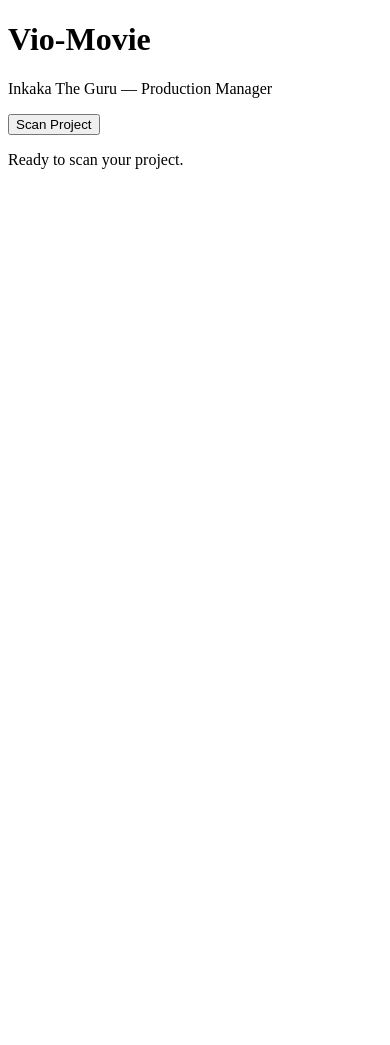
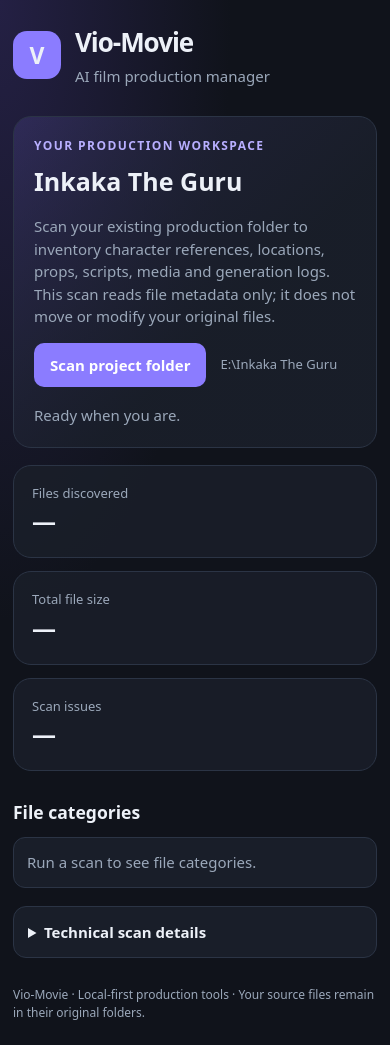
Before and after one commit to Tmazst/Vio-Movie, a Flask app: page / in a window 390 px wide. Before the commit the page ends 169 px from the top, so only its background shows below. Run offline with Flask 3, Linux system fonts and the light colour scheme.

Commit message:
Improve Vio-Movie dashboard template

```diff
--- a/app/templates/index.html
+++ b/app/templates/index.html
@@ -1,56 +1,61 @@
-<!DOCTYPE html>
+<!doctype html>
 <html lang="en">
 <head>
-    <meta charset="UTF-8">
-    <meta name="viewport" content="width=device-width, initial-scale=1.0">
-    <title>Vio-Movie | Production Manager</title>
+  <meta charset="utf-8">
+  <meta name="viewport" content="width=device-width, initial-scale=1">
+  <meta name="theme-color" content="#10131b">
+  <title>Vio-Movie | Production Manager</title>
+  <style>
+    :root{color-scheme:dark;--bg:#10131b;--panel:#191e29;--line:#2b3445;--text:#edf1f8;--muted:#9ba8ba;--accent:#8b7cff;--good:#65d6a4;--bad:#ff8989}
+    *{box-sizing:border-box}body{margin:0;min-height:100vh;background:radial-gradient(ellipse at top left,#242044 0,transparent 42%),var(--bg);color:var(--text);font:15px/1.5 system-ui,-apple-system,"Segoe UI",sans-serif}
+    main{max-width:1050px;margin:auto;padding:36px 20px 60px}header{display:flex;align-items:center;gap:14px;margin-bottom:28px}.logo{display:grid;place-items:center;width:48px;height:48px;border-radius:14px;background:var(--accent);font-size:23px;font-weight:800}
+    h1{margin:0;font-size:clamp(26px,4vw,36px);letter-spacing:-.04em}.muted,.subtitle{color:var(--muted)}.subtitle{margin:3px 0 0}.badge{margin-left:auto;border:1px solid var(--line);border-radius:99px;padding:6px 11px;color:var(--muted);font-size:12px}
+    .hero,.card{border:1px solid var(--line);border-radius:18px;background:rgba(25,30,41,.92)}.hero{padding:27px;background:linear-gradient(135deg,rgba(139,124,255,.14),rgba(25,30,41,.94) 60%)}.eyebrow{color:#b8afff;text-transform:uppercase;letter-spacing:.12em;font-size:12px;font-weight:700}
+    h2{margin:8px 0;font-size:25px}.hero p{max-width:740px;color:var(--muted)}.actions{display:flex;align-items:center;gap:14px;flex-wrap:wrap}
+    button{background:var(--accent);border:0;border-radius:10px;color:white;padding:11px 16px;font:inherit;font-weight:700;cursor:pointer}button:disabled{opacity:.6;cursor:wait}.path{color:var(--muted);font-size:13px;overflow-wrap:anywhere}
+    #status{margin:17px 0 0;color:var(--muted)}#status.good{color:var(--good)}#status.bad{color:var(--bad)}
+    .stats{display:grid;grid-template-columns:repeat(3,minmax(0,1fr));gap:13px;margin:17px 0}.card{padding:18px;min-width:0}.label{font-size:13px;color:var(--muted)}.value{font-size:28px;font-weight:750;overflow-wrap:anywhere}
+    .section{display:flex;align-items:center;justify-content:space-between;gap:12px;margin:28px 0 12px}.section h3{margin:0}.categories{display:grid;grid-template-columns:repeat(auto-fit,minmax(180px,1fr));gap:10px}
+    .category,.empty{border:1px solid var(--line);border-radius:12px;padding:13px;background:var(--panel)}.category{display:flex;justify-content:space-between;gap:12px}.category span{color:var(--muted);overflow-wrap:anywhere}.empty{color:var(--muted)}
+    details{margin-top:18px;border:1px solid var(--line);border-radius:13px;background:var(--panel)}summary{padding:14px;cursor:pointer;font-weight:650}pre{padding:0 14px 14px;margin:0;white-space:pre-wrap;overflow-wrap:anywhere;color:var(--muted);font:12px/1.6 ui-monospace,Consolas,monospace}footer{margin-top:28px;font-size:12px;color:var(--muted)}
+    @media(max-width:600px){main{padding:23px 13px}.badge{display:none}.hero{padding:20px}.stats{grid-template-columns:1fr}.value{font-size:24px}}
+  </style>
 </head>
 <body>
-    <h1>Vio-Movie</h1>
-    <p>Inkaka The Guru — Production Manager</p>
-
-    <button id="scanButton">Scan Project</button>
-
-    <p id="status">Ready to scan your project.</p>
-
-    <pre id="results"></pre>
-
-    <script>
-        const scanButton = document.getElementById("scanButton");
-        const status = document.getElementById("status");
-        const results = document.getElementById("results");
-
-        scanButton.addEventListener("click", async () => {
-            scanButton.disabled = true;
-            status.textContent = "Scanning your existing project...";
-            results.textContent = "";
-
-            try {
-                const response = await fetch("/api/project/scan");
-                const data = await response.json();
-
-                if (!response.ok) {
-                    throw new Error(data.error || "Scan failed.");
-                }
-
-                status.textContent =
-                    `Found ${data.total_files} files.`;
-
-                results.textContent = JSON.stringify({
-                    project_root: data.project_root,
-                    total_files: data.total_files,
-                    total_size_bytes: data.total_size_bytes,
-                    categories: data.categories,
-                    errors: data.errors
-                }, null, 2);
-
-            } catch (error) {
-                status.textContent = `Error: ${error.message}`;
-
-            } finally {
-                scanButton.disabled = false;
-            }
-        });
-    </script>
+<main>
+  <header><div class="logo" aria-hidden="true">V</div><div><h1>Vio-Movie</h1><p class="subtitle">AI film production manager</p></div><span class="badge">LOCAL WORKSPACE</span></header>
+  <section class="hero">
+    <div class="eyebrow">Your production workspace</div><h2>Inkaka The Guru</h2>
+    <p>Scan your existing production folder to inventory character references, locations, props, scripts, media and generation logs. This scan reads file metadata only; it does not move or modify your original files.</p>
+    <div class="actions"><button id="scanButton" type="button">Scan project folder</button><span class="path" id="projectPath">E:\Inkaka The Guru</span></div>
+    <p id="status" role="status" aria-live="polite">Ready when you are.</p>
+  </section>
+  <section class="stats" aria-label="Scan summary">
+    <div class="card"><div class="label">Files discovered</div><div class="value" id="totalFiles">—</div></div>
+    <div class="card"><div class="label">Total file size</div><div class="value" id="totalSize">—</div></div>
+    <div class="card"><div class="label">Scan issues</div><div class="value" id="totalErrors">—</div></div>
+  </section>
+  <section><div class="section"><h3>File categories</h3><span class="label" id="scanTime"></span></div><div class="categories" id="categories"><div class="empty">Run a scan to see file categories.</div></div></section>
+  <details><summary>Technical scan details</summary><pre id="details">No scan has been run yet.</pre></details>
+  <footer>Vio-Movie · Local-first production tools · Your source files remain in their original folders.</footer>
+</main>
+<script>
+const byId=id=>document.getElementById(id);
+function formatBytes(bytes){if(!Number.isFinite(bytes)||bytes<0)return "—";if(!bytes)return "0 B";const units=["B","KB","MB","GB","TB"];const i=Math.min(Math.floor(Math.log(bytes)/Math.log(1024)),units.length-1);return (bytes/1024**i).toFixed(i?1:0)+" "+units[i]}
+function titleCase(value){return value.replaceAll("_"," ").replace(/\b\w/g,c=>c.toUpperCase())}
+byId("scanButton").addEventListener("click",async()=>{
+ const button=byId("scanButton"),status=byId("status"),list=byId("categories");button.disabled=true;status.className="";status.textContent="Scanning your existing project folder…";list.replaceChildren();
+ const loading=document.createElement("div");loading.className="empty";loading.textContent="Reading file metadata…";list.append(loading);
+ try{
+  const response=await fetch("/api/project/scan",{headers:{"Accept":"application/json"}});const data=await response.json();if(!response.ok)throw new Error(data.error||"Scan failed.");
+  byId("projectPath").textContent=data.project_root;byId("totalFiles").textContent=Number(data.total_files||0).toLocaleString();byId("totalSize").textContent=formatBytes(data.total_size_bytes||0);byId("totalErrors").textContent=(data.errors||[]).length.toLocaleString();byId("scanTime").textContent=data.scanned_at?"Scanned "+new Date(data.scanned_at).toLocaleString():"";
+  list.replaceChildren();const entries=Object.entries(data.categories||{}).sort((a,b)=>b[1]-a[1]);
+  if(!entries.length){const empty=document.createElement("div");empty.className="empty";empty.textContent="No files were found in the project folder.";list.append(empty)}
+  for(const [name,count] of entries){const item=document.createElement("div");item.className="category";const label=document.createElement("span");label.textContent=titleCase(name);const number=document.createElement("strong");number.textContent=count.toLocaleString();item.append(label,number);list.append(item)}
+  byId("details").textContent=JSON.stringify({project_root:data.project_root,total_files:data.total_files,total_size_bytes:data.total_size_bytes,categories:data.categories,errors:data.errors},null,2);status.className="good";status.textContent="Scan complete. Found "+data.total_files+" files.";
+ }catch(error){list.replaceChildren();const empty=document.createElement("div");empty.className="empty";empty.textContent="Could not scan the folder. Check that it exists and that Vio-Movie can read it.";list.append(empty);status.className="bad";status.textContent="Scan failed: "+error.message;byId("details").textContent=error.stack||error.message}
+ finally{button.disabled=false}
+});
+</script>
 </body>
 </html>
```
